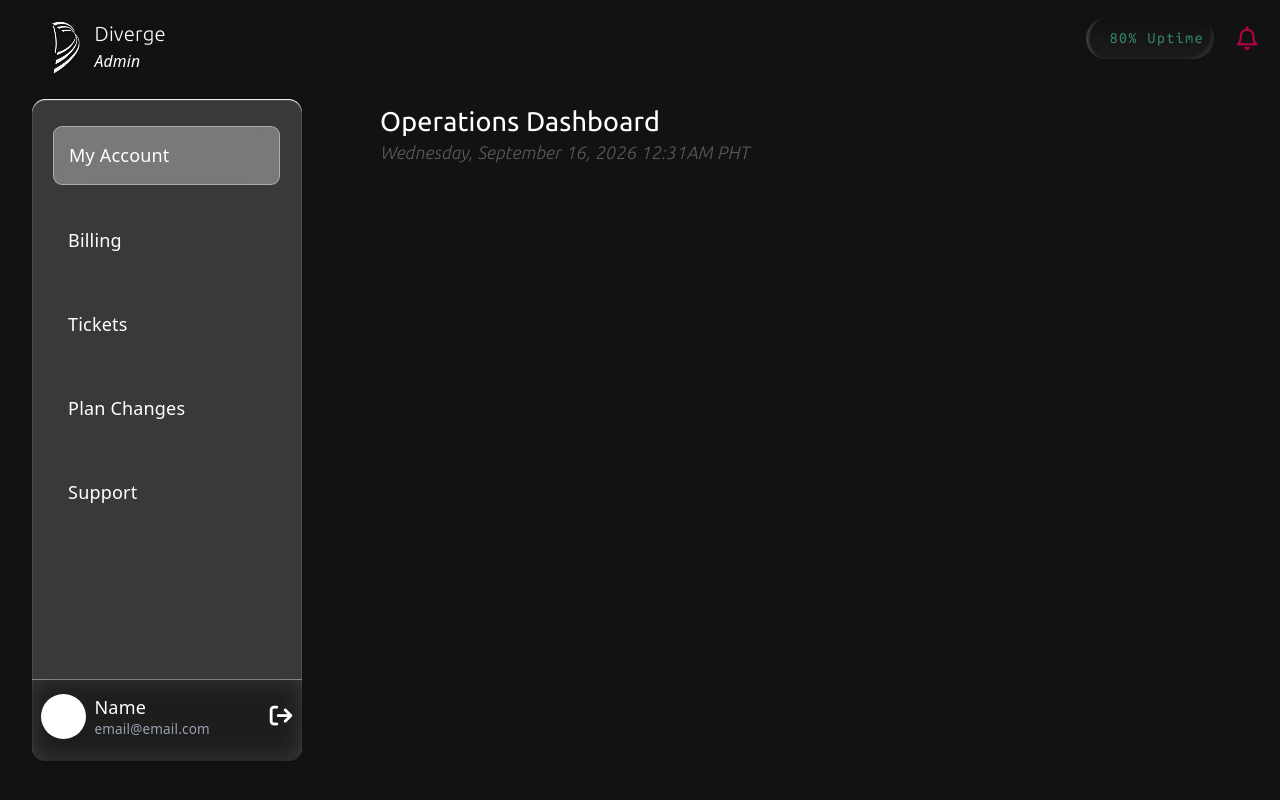
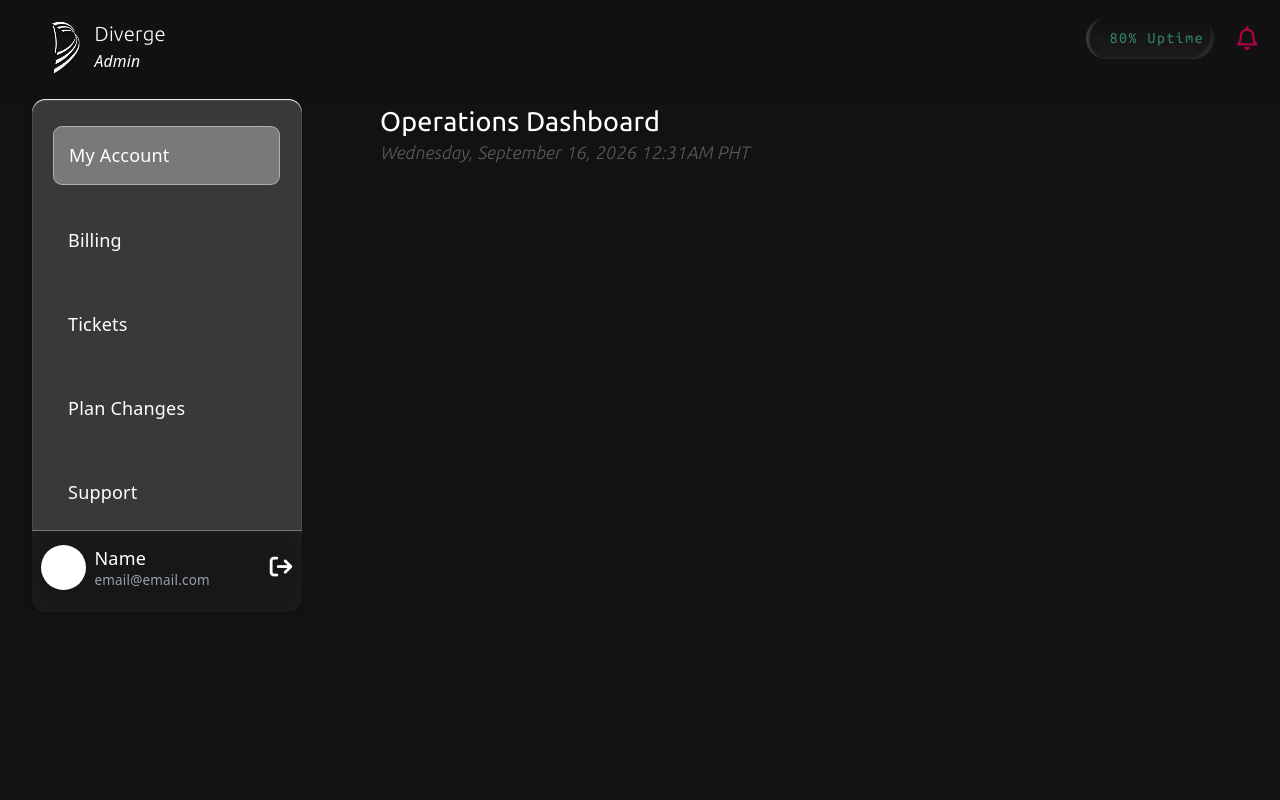
Before and after one commit to kway-zar/Diverge, a React (Vite) app: page /customers in a window 1280 px wide. Shown: the top 800 px of the page. Built offline with nearby package versions, Linux system fonts and the light colour scheme.

Commit message:
style: fixed sidebar

```diff
--- a/src/components/Sidebar.tsx
+++ b/src/components/Sidebar.tsx
@@ -23,8 +23,8 @@ function SidebarApp({ items, getCurrentState }: SidebarProps) {
   return (
     <>
       <SidebarProvider className="w-max">
-        <Sidebar variant="floating" className="h-[70dvh] lg:h-[85dvh] my-auto lg:mt-20 mb-10 ml-5">
-          <SidebarContent className='gap-2 bg-[#393939] rounded-xl inset-shadow-white inset-shadow-xs text-white backdrop-blur-md pt-4'>
+        <Sidebar variant="floating" className="h-max my-auto lg:mt-20 mb-10 ml-5">
+          <SidebarContent className='gap-2 bg-[#393939] rounded-t-xl inset-shadow-white inset-shadow-xs text-white backdrop-blur-md pt-4'>
             {items.map((item) => {
               const isActive = activeItem === item;
               return (
@@ -37,22 +37,18 @@ function SidebarApp({ items, getCurrentState }: SidebarProps) {
                   </div>
                 </SidebarGroup>
 
-
               )
 
             })}
-
-
-            <SidebarFooter className="backdrop-brightness-50 bg-gray bottom-0 absolute w-full border-t-1 border-white/40 backdrop-blur-md flex-row py-3 pb-5 items-center">
-              <div className="w-10 h-10 rounded-full bg-white"></div>
-              <div className="flex flex-col text-left">
-                <span>Name</span>
-                <span className="text-gray-400 text-xs">email@email.com</span>
-              </div>
-              <i className="fa-solid fa-arrow-right-from-bracket fa-lg right-0 ml-auto"></i>
-            </SidebarFooter>
-
           </SidebarContent>
+          <SidebarFooter className="backdrop-brightness-50 bg-neutral-600/20 w-full rounded-b-xl text-white relative bottom-0 border-t-1 border-white/40 backdrop-blur-md flex-row py-3 pb-5 items-center">
+            <div className="w-10 h-10 rounded-full bg-white"></div>
+            <div className="flex flex-col text-left">
+              <span>Name</span>
+              <span className="text-gray-400 text-xs">email@email.com</span>
+            </div>
+            <i className="fa-solid fa-arrow-right-from-bracket fa-lg ml-auto"></i>
+          </SidebarFooter>
         </Sidebar>
         <main>
           <SidebarTrigger
```
